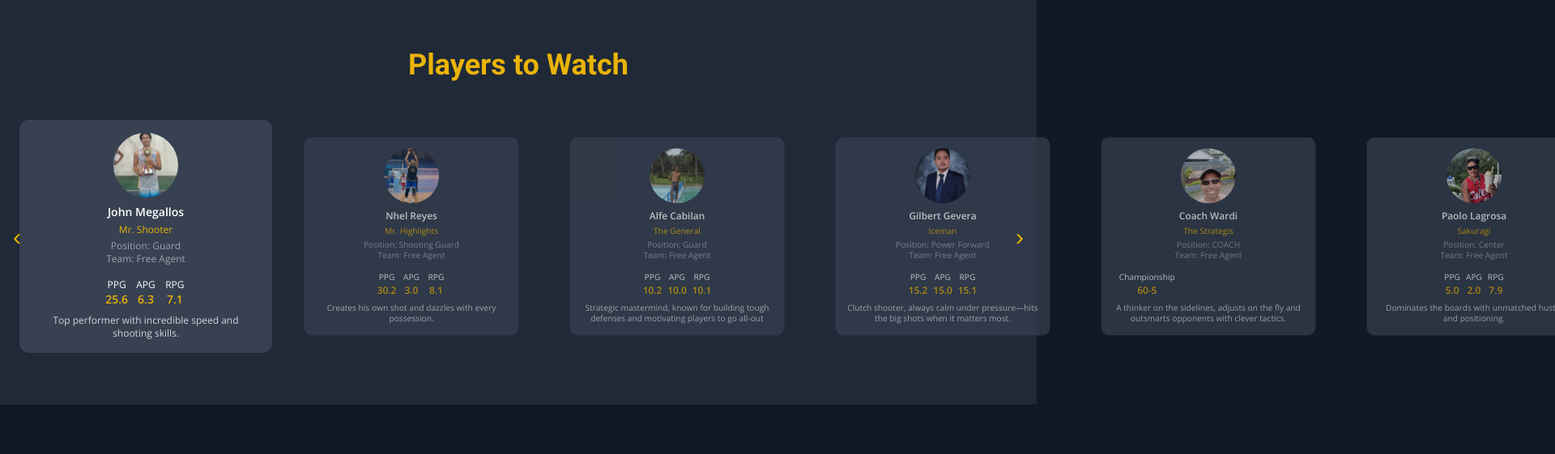
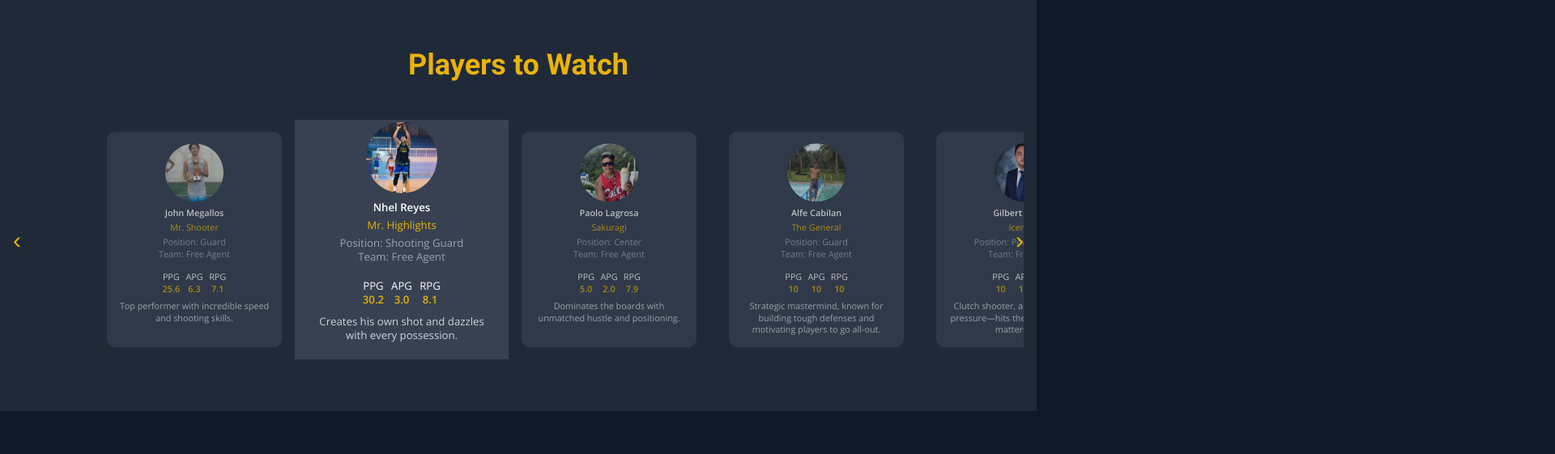
Before and after one commit to aljun37/CEHA, a plain HTML site: page index.html in a window 1280 px wide. Shown: the part 1200-1761 px from the top of the page at 81% size, 1920 px wide, since content can reach past the window. Drawn offline with nearby package versions, Linux system fonts and the light colour scheme.

Commit message:
Update index.html

```diff
--- a/index.html
+++ b/index.html
@@ -316,26 +316,26 @@ function closeModal() {
 </script>
 
 <!-- Players to Watch (SECOND, with stats) -->
+<!-- Players to Watch -->
 <section id="player-to-watch" class="fade-in py-16 bg-gray-800">
   <div class="max-w-7xl mx-auto px-4">
-    <h2 class="text-4xl font-bold text-center text-yellow-500 mb-12">Players to Watch</h2>
+    <h2 class="text-3xl md:text-4xl font-bold text-center text-yellow-500 mb-8 md:mb-12">Players to Watch</h2>
 
     <!-- Carousel Container -->
-    <div class="relative flex items-center justify-center">
+    <div class="relative flex items-center justify-center overflow-hidden">
       <!-- Left Arrow -->
       <button id="prev" class="absolute left-0 text-yellow-500 hover:text-yellow-400 text-3xl z-10">‹</button>
 
       <!-- Carousel Wrapper -->
-      <div id="carousel" class="flex transition-transform duration-500">
+      <div id="carousel" class="flex transition-transform duration-500 ease-in-out">
 
         <!-- Player 1 -->
-        <div class="carousel-item bg-gray-700 rounded-xl p-4 flex flex-col items-center text-center text-sm mx-2">
+        <div class="carousel-item bg-gray-700 rounded-xl p-4 flex flex-col items-center text-center text-xs mx-2 flex-shrink-0 w-72 sm:w-60 xs:w-52 transform scale-90 opacity-70 transition-all duration-500">
           <img src="https://raw.githubusercontent.com/aljun37/CEHA/main/images/players/john_paul_meggalos.jpg" alt="John Megallos" class="w-20 h-20 rounded-full object-cover mb-2" />
           <h3 class="font-semibold mb-1">John Megallos</h3>
           <p class="text-yellow-500 text-xs mb-1">Mr. Shooter</p>
           <p class="text-gray-400 text-xs">Position: Guard</p>
           <p class="text-gray-400 text-xs mb-2">Team: Free Agent</p>
-
           <div class="grid grid-cols-3 gap-2 mt-2">
             <div><p class="text-xs">PPG</p><p class="text-yellow-500 font-bold">25.6</p></div>
             <div><p class="text-xs">APG</p><p class="text-yellow-500 font-bold">6.3</p></div>
@@ -345,13 +345,12 @@ function closeModal() {
         </div>
 
         <!-- Player 2 -->
-        <div class="carousel-item bg-gray-700 rounded-xl p-4 flex flex-col items-center text-center text-sm mx-2">
+        <div class="carousel-item bg-gray-700 rounded-xl p-4 flex flex-col items-center text-center text-xs mx-2 flex-shrink-0 w-72 sm:w-60 xs:w-52 transform scale-90 opacity-70 transition-all duration-500">
           <img src="https://raw.githubusercontent.com/aljun37/CEHA/main/images/players/nhel_reyes.jpg" alt="Nhel Reyes" class="w-20 h-20 rounded-full object-cover mb-2" />
           <h3 class="font-semibold mb-1">Nhel Reyes</h3>
           <p class="text-yellow-500 text-xs mb-1">Mr. Highlights</p>
           <p class="text-gray-400 text-xs">Position: Shooting Guard</p>
           <p class="text-gray-400 text-xs mb-2">Team: Free Agent</p>
-
           <div class="grid grid-cols-3 gap-2 mt-2">
             <div><p class="text-xs">PPG</p><p class="text-yellow-500 font-bold">30.2</p></div>
             <div><p class="text-xs">APG</p><p class="text-yellow-500 font-bold">3.0</p></div>
@@ -361,60 +360,12 @@ function closeModal() {
         </div>
 
         <!-- Player 3 -->
-        <div class="carousel-item bg-gray-700 rounded-xl p-4 flex flex-col items-center text-center text-sm mx-2">
-          <img src="https://raw.githubusercontent.com/aljun37/CEHA/main/images/players/Alfe.jpg" alt="Alfe Cabilan" class="w-20 h-20 rounded-full object-cover mb-2" />
-          <h3 class="font-semibold mb-1">Alfe Cabilan</h3>
-          <p class="text-yellow-500 text-xs mb-1">The General</p>
-          <p class="text-gray-400 text-xs">Position: Guard</p>
-          <p class="text-gray-400 text-xs mb-2">Team: Free Agent</p>
-
-          <div class="grid grid-cols-3 gap-2 mt-2">
-            <div><p class="text-xs">PPG</p><p class="text-yellow-500 font-bold">10.2</p></div>
-            <div><p class="text-xs">APG</p><p class="text-yellow-500 font-bold">10.0</p></div>
-            <div><p class="text-xs">RPG</p><p class="text-yellow-500 font-bold">10.1</p></div>
-          </div>
-          <p class="text-xs text-gray-300 mt-2">Strategic mastermind, known for building tough defenses and motivating players to go all-out</p>
-        </div>
-
-		  <!-- Player 4 -->
-        <div class="carousel-item bg-gray-700 rounded-xl p-4 flex flex-col items-center text-center text-sm mx-2">
-          <img src="https://raw.githubusercontent.com/aljun37/CEHA/main/images/players/Gilbert.jpg" alt="Gilbert Gevera" class="w-20 h-20 rounded-full object-cover mb-2" />
-          <h3 class="font-semibold mb-1">Gilbert Gevera</h3>
-          <p class="text-yellow-500 text-xs mb-1">Iceman</p>
-          <p class="text-gray-400 text-xs">Position: Power Forward</p>
-          <p class="text-gray-400 text-xs mb-2">Team: Free Agent</p>
-
-          <div class="grid grid-cols-3 gap-2 mt-2">
-            <div><p class="text-xs">PPG</p><p class="text-yellow-500 font-bold">15.2</p></div>
-            <div><p class="text-xs">APG</p><p class="text-yellow-500 font-bold">15.0</p></div>
-            <div><p class="text-xs">RPG</p><p class="text-yellow-500 font-bold">15.1</p></div>
-          </div>
-          <p class="text-xs text-gray-300 mt-2">Clutch shooter, always calm under pressure—hits the big shots when it matters most.</p>
-        </div>
-
-		  <!-- Player 5 -->
-        <div class="carousel-item bg-gray-700 rounded-xl p-4 flex flex-col items-center text-center text-sm mx-2">
-          <img src="https://raw.githubusercontent.com/aljun37/CEHA/main/images/players/wardi.jpg" alt="Coach Wardi" class="w-20 h-20 rounded-full object-cover mb-2" />
-          <h3 class="font-semibold mb-1">Coach Wardi</h3>
-          <p class="text-yellow-500 text-xs mb-1">The Strategis</p>
-          <p class="text-gray-400 text-xs">Position: COACH</p>
-          <p class="text-gray-400 text-xs mb-2">Team: Free Agent</p>
-
-          <div class="grid grid-cols-3 gap-2 mt-2">
-            <div><p class="text-xs">Championship</p><p class="text-yellow-500 font-bold">60-5</p></div>
-
-          </div>
-          <p class="text-xs text-gray-300 mt-2">A thinker on the sidelines, adjusts on the fly and outsmarts opponents with clever tactics.</p>
-        </div>
-
-        <!-- Player 6 -->
-        <div class="carousel-item bg-gray-700 rounded-xl p-4 flex flex-col items-center text-center text-sm mx-2">
+        <div class="carousel-item bg-gray-700 rounded-xl p-4 flex flex-col items-center text-center text-xs mx-2 flex-shrink-0 w-72 sm:w-60 xs:w-52 transform scale-90 opacity-70 transition-all duration-500">
           <img src="https://raw.githubusercontent.com/aljun37/CEHA/main/images/players/Paolo_Lagrosa.jpg" alt="Paolo Lagrosa" class="w-20 h-20 rounded-full object-cover mb-2" />
           <h3 class="font-semibold mb-1">Paolo Lagrosa</h3>
           <p class="text-yellow-500 text-xs mb-1">Sakuragi</p>
           <p class="text-gray-400 text-xs">Position: Center</p>
           <p class="text-gray-400 text-xs mb-2">Team: Free Agent</p>
-
           <div class="grid grid-cols-3 gap-2 mt-2">
             <div><p class="text-xs">PPG</p><p class="text-yellow-500 font-bold">5.0</p></div>
             <div><p class="text-xs">APG</p><p class="text-yellow-500 font-bold">2.0</p></div>
@@ -422,8 +373,50 @@ function closeModal() {
           </div>
           <p class="text-xs text-gray-300 mt-2">Dominates the boards with unmatched hustle and positioning.</p>
         </div>
+   <!-- Player 4 -->
+        <div class="carousel-item bg-gray-700 rounded-xl p-4 flex flex-col items-center text-center text-xs mx-2 flex-shrink-0 w-72 sm:w-60 xs:w-52 transform scale-90 opacity-70 transition-all duration-500">
+          <img src="https://raw.githubusercontent.com/aljun37/CEHA/main/images/players/Alfe.jpg" alt="Alfe Cabilan" class="w-20 h-20 rounded-full object-cover mb-2" />
+          <h3 class="font-semibold mb-1">Alfe Cabilan</h3>
+          <p class="text-yellow-500 text-xs mb-1">The General</p>
+          <p class="text-gray-400 text-xs">Position: Guard</p>
+          <p class="text-gray-400 text-xs mb-2">Team: Free Agent</p>
+          <div class="grid grid-cols-3 gap-2 mt-2">
+            <div><p class="text-xs">PPG</p><p class="text-yellow-500 font-bold">10</p></div>
+            <div><p class="text-xs">APG</p><p class="text-yellow-500 font-bold">10</p></div>
+            <div><p class="text-xs">RPG</p><p class="text-yellow-500 font-bold">10</p></div>
+          </div>
+          <p class="text-xs text-gray-300 mt-2">Strategic mastermind, known for building tough defenses and motivating players to go all-out.</p>
+        </div>
+		     <!-- Player 5 -->
+        <div class="carousel-item bg-gray-700 rounded-xl p-4 flex flex-col items-center text-center text-xs mx-2 flex-shrink-0 w-72 sm:w-60 xs:w-52 transform scale-90 opacity-70 transition-all duration-500">
+          <img src="https://raw.githubusercontent.com/aljun37/CEHA/main/images/players/Gilbert.jpg" alt="Gilbert Gevera" class="w-20 h-20 rounded-full object-cover mb-2" />
+          <h3 class="font-semibold mb-1">Gilbert Gevera</h3>
+          <p class="text-yellow-500 text-xs mb-1">Iceman</p>
+          <p class="text-gray-400 text-xs">Position: Power Forward</p>
+          <p class="text-gray-400 text-xs mb-2">Team: Free Agent</p>
+          <div class="grid grid-cols-3 gap-2 mt-2">
+            <div><p class="text-xs">PPG</p><p class="text-yellow-500 font-bold">10</p></div>
+            <div><p class="text-xs">APG</p><p class="text-yellow-500 font-bold">10</p></div>
+            <div><p class="text-xs">RPG</p><p class="text-yellow-500 font-bold">10</p></div>
+          </div>
+          <p class="text-xs text-gray-300 mt-2">Clutch shooter, always calm under pressure—hits the big shots when it matters most.</p>
+        </div>
 
-        <!-- Add more players here as needed -->
+		   <!-- Player 4 -->
+        <div class="carousel-item bg-gray-700 rounded-xl p-4 flex flex-col items-center text-center text-xs mx-2 flex-shrink-0 w-72 sm:w-60 xs:w-52 transform scale-90 opacity-70 transition-all duration-500">
+          <img src="https://raw.githubusercontent.com/aljun37/CEHA/main/images/players/wardi.jpg" alt="Coach Wardi" class="w-20 h-20 rounded-full object-cover mb-2" />
+          <h3 class="font-semibold mb-1">Coach Wardi</h3>
+          <p class="text-yellow-500 text-xs mb-1">The Strategis</p>
+          <p class="text-gray-400 text-xs">Position: COACH</p>
+          <p class="text-gray-400 text-xs mb-2">Team: Free Agent</p>
+          <div class="grid grid-cols-3 gap-2 mt-2">
+            <div><p class="text-xs">PPG</p><p class="text-yellow-500 font-bold">10</p></div>
+            <div><p class="text-xs">APG</p><p class="text-yellow-500 font-bold">10</p></div>
+            <div><p class="text-xs">RPG</p><p class="text-yellow-500 font-bold">10</p></div>
+          </div>
+          <p class="text-xs text-gray-300 mt-2">A thinker on the sidelines, adjusts on the fly and outsmarts opponents with clever tactics.</p>
+        </div>
+        <!-- 🔥 Add more players here using same structure -->
 
       </div>
 
@@ -433,39 +426,26 @@ function closeModal() {
   </div>
 </section>
 
-<style>
-.carousel-item {
-  flex: 0 0 25%;
-  margin: 0 8px;
-  transition: transform 0.5s ease, opacity 0.5s ease;
-  transform: scale(0.85);
-  opacity: 0.7;
-}
-.carousel-item.active {
-  transform: scale(1);
-  opacity: 1;
-  z-index: 10;
-}
-@media (max-width: 1024px) { .carousel-item { flex: 0 0 35%; } }
-@media (max-width: 768px) { .carousel-item { flex: 0 0 55%; } }
-@media (max-width: 480px) { .carousel-item { flex: 0 0 75%; } }
-</style>
-
 <script>
   const carousel = document.getElementById('carousel');
   const items = document.querySelectorAll('.carousel-item');
   let index = 0;
 
   function updateCarousel() {
+    const itemWidth = items[0].offsetWidth + 16; // width + margin
+    const centerOffset = (carousel.parentElement.offsetWidth / 2) - (itemWidth / 2);
+    const offset = -(index * itemWidth) + centerOffset;
+    carousel.style.transform = `translateX(${offset}px)`;
+
     items.forEach((item, i) => {
       if(i === index) {
-      item.classList.add('active');
+        item.classList.add('scale-110','opacity-100','z-10');
+        item.classList.remove('scale-90','opacity-70','z-0');
       } else {
-      item.classList.remove('active');
+        item.classList.remove('scale-110','opacity-100','z-10');
+        item.classList.add('scale-90','opacity-70','z-0');
       }
     });
-  const offset = -index * (items[0].offsetWidth + 16);
-  carousel.style.transform = `translateX(${offset}px)`;
   }
 
   document.getElementById('prev').addEventListener('click', () => {
@@ -478,8 +458,17 @@ document.getElementById('next').addEventListener('click', () => {
     updateCarousel();
   });
 
+  // Auto-scroll every 4s
+  setInterval(() => {
+    index = (index + 1) % items.length;
     updateCarousel();
+  }, 4000);
+
+  updateCarousel();
+  window.addEventListener('resize', updateCarousel);
 </script>
+
+
 
     <!-- Leaderboard -->
   <section id="leaderboard" class="fade-in py-16 bg-gray-900">
```
Lines whose indentation alone changed are shown as unchanged.
